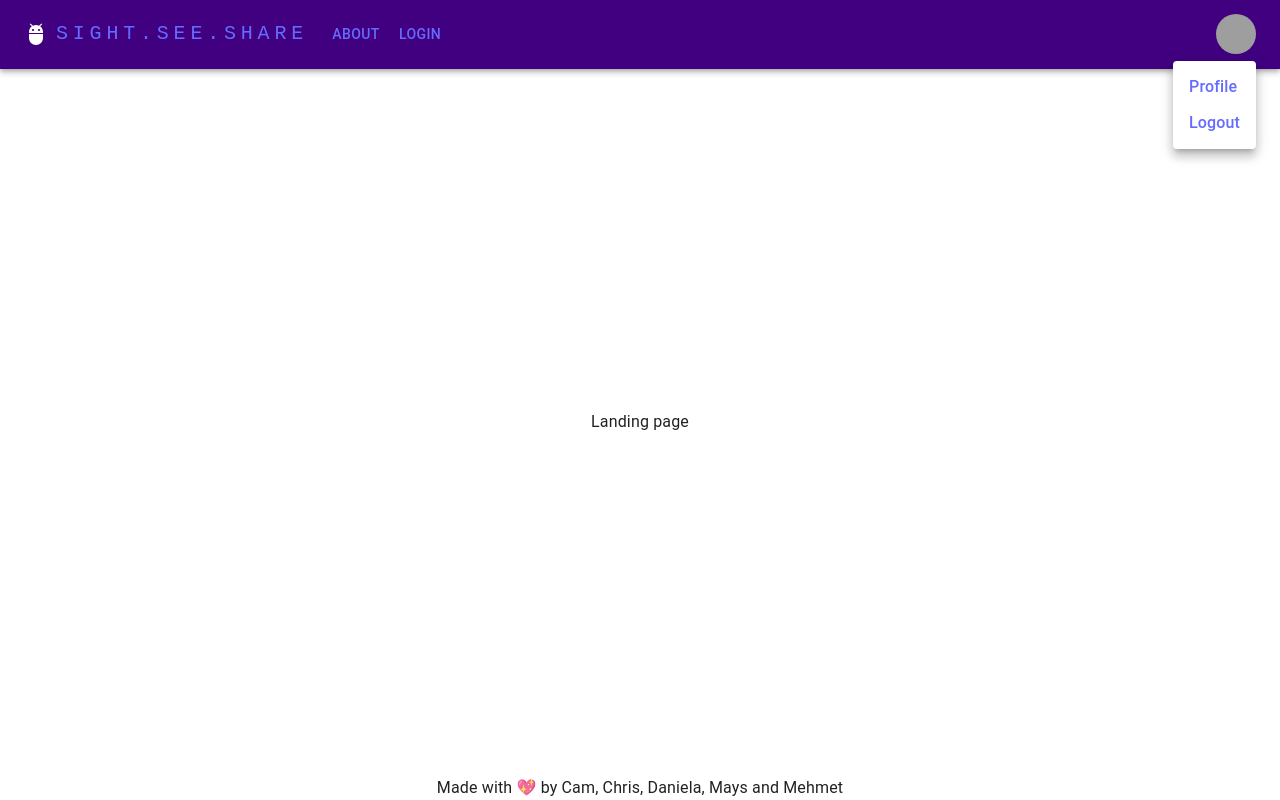
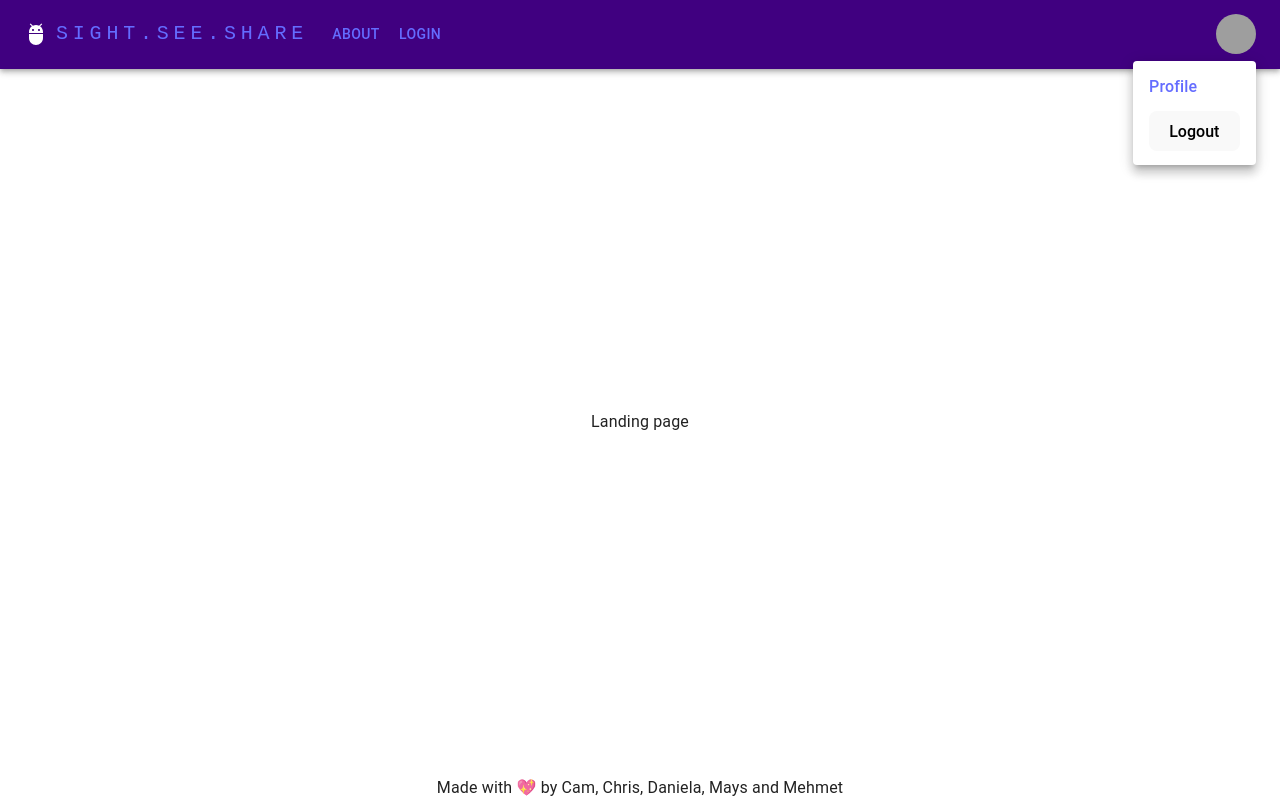
Before and after one commit to chingu-voyages/v45-tier3-team-47, a React (Vite) app in the folder frontend/: page / in a window 1280 px wide. Both pictures are taken after a click on the button "Open settings". Built offline with nearby package versions, Linux system fonts and the light colour scheme; grey boxes are pictures that could not be loaded.

Commit message:
Added logout

```diff
--- a/frontend/src/App.tsx
+++ b/frontend/src/App.tsx
@@ -7,6 +7,7 @@ import { ThemeProvider, createTheme } from '@mui/material/styles';
 import Login from './Pages/Login/Login';
 import Landing from './Pages/Landing';
 import Profile from './Pages/Profile';
+import { useState } from 'react';
 
 const theme = createTheme({
   palette: {
@@ -19,15 +20,21 @@ const theme = createTheme({
     },
   },
 });
+interface UserData {
+  user_name: string;
+  profile_image: string;
+
+}
 
 function App() {
-
+  const [userData, setUserData] = useState<UserData | null>(null);
+console.log("user",userData)
   const router = createBrowserRouter(
     createRoutesFromElements(
-      <Route path="/" element={<RootLayout />}>
+      <Route path="/" element={<RootLayout  userData={userData}/>}>
         <Route index element={<Landing />} />
         <Route path="About" element={<About />} />
-        <Route path="Login" element={<Login />} />
+        <Route path="Login" element={<Login/>} />
         <Route path="Profile" element={<Profile />} />
       </Route>
     )
--- a/frontend/src/Layout/Components/Nav.tsx
+++ b/frontend/src/Layout/Components/Nav.tsx
@@ -13,12 +13,17 @@ import Button from '@mui/material/Button';
 import Tooltip from '@mui/material/Tooltip';
 import MenuItem from '@mui/material/MenuItem';
 import AdbIcon from '@mui/icons-material/Adb';
-
+interface UserData {
+  user_name: string;
+  profile_image: string; // Assuming the profile image is a URL
+}
 const pages = ['About', 'Login'];
-const settings = ['Profile', 'Logout'];
+const isAuthenticated = true;
+const settings = isAuthenticated ? ['Profile', 'Logout'] : [];
+// const settings = ['Profile', 'Logout'];
 
 
-function Nav() {
+function Nav({ userData }: { userData: UserData | null }) {
     const [anchorElNav, setAnchorElNav] = React.useState<null | HTMLElement>(null);
     const [anchorElUser, setAnchorElUser] = React.useState<null | HTMLElement>(null);
 
@@ -36,6 +41,10 @@ function Nav() {
     const handleCloseUserMenu = () => {
         setAnchorElUser(null);
     };
+    const handleLogout=()=>{
+        localStorage.removeItem('userToken');
+        window.location.href = '/login';
+    }
 
     return (
         <AppBar position="static">
@@ -132,7 +141,12 @@ function Nav() {
                     <Box sx={{ flexGrow: 0 }}>
                         <Tooltip title="Open settings">
                             <IconButton onClick={handleOpenUserMenu} sx={{ p: 0 }}>
-                                <Avatar alt="Remy Sharp" src="/static/images/avatar/2.jpg" />
+                            {userData ? (
+              <Avatar alt={userData.user_name} src={userData.profile_image}/>
+            ) : (
+              <Avatar alt="Default" src="/backend/public/assets/profile6.jpg" />
+            )}
+                                {/* <Avatar alt="Remy Sharp" src="/static/images/avatar/2.jpg" /> */}
                             </IconButton>
                         </Tooltip>
                         <Menu
@@ -154,7 +168,11 @@ function Nav() {
                              {settings.map((setting) => (
                 <MenuItem key={setting} onClick={handleCloseUserMenu}>
                   <Typography textAlign="center">
+                    {setting === 'Logout' ? (
+                      <button onClick={handleLogout}>Logout</button>
+                    ) : (
                       <Link to={setting}>{setting}</Link>
+                    )}
                   </Typography>
                 </MenuItem>
               ))}
--- a/frontend/src/Layout/RootLayout.tsx
+++ b/frontend/src/Layout/RootLayout.tsx
@@ -2,12 +2,15 @@ import { Outlet } from 'react-router-dom';
 import Nav from './Components/Nav';
 import Footer from './Components/Footer';
 import Box from '@mui/material/Box';
-
-const RootLayout = () => {
+interface UserData {
+    user_name: string;
+    profile_image: string; // Assuming the profile image is a URL
+  }
+const RootLayout = ({ userData}: { userData: UserData | null } ) => {
 
     return (
         <Box sx={{ display: 'flex', flexDirection: 'column', justifyContent: 'space-between', minHeight: '100vh', minWidth: '320px' }}>
-            <Nav />
+            <Nav userData={userData}  />
             <Box component='main'>
                 <Outlet />
             </Box>
```
Lines whose indentation alone changed are shown as unchanged.
